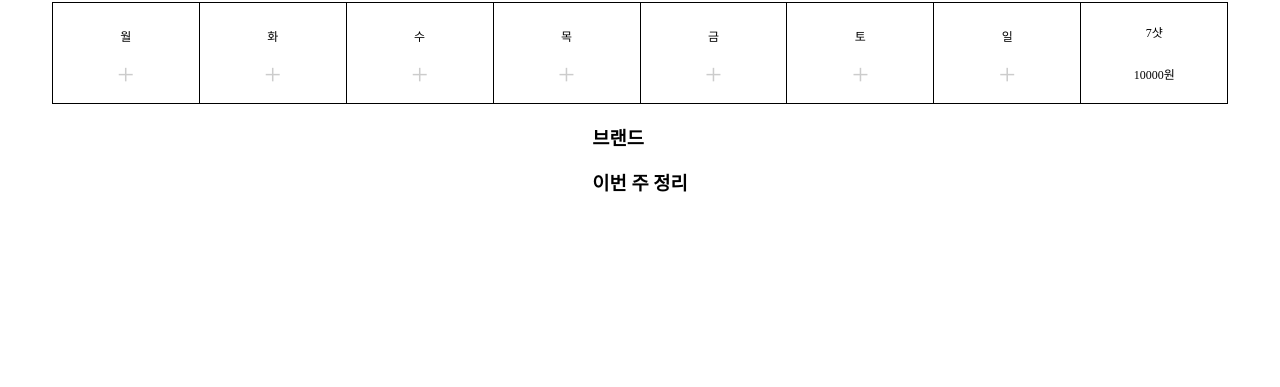
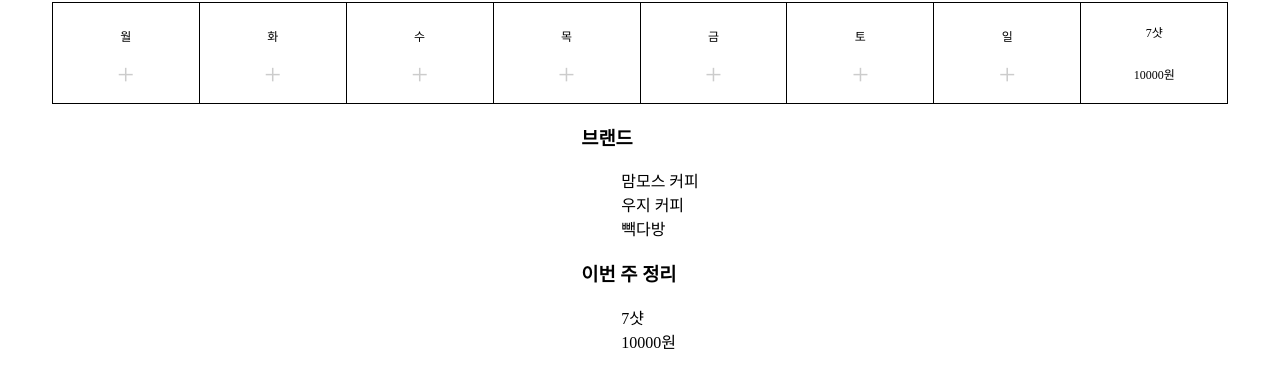
Before and after one commit to kdt-ful-class-three-group/member_1, a website: page index.html in a window 1280 px wide. Shown: the part 87-474 px from the top of the page. Drawn offline with Linux system fonts and the light colour scheme.

Commit message:
예시 작성

```diff
--- a/index.html
+++ b/index.html
@@ -101,16 +101,16 @@
         <div>
           <h3>브랜드</h3>
           <ul>
-            <li></li>
-            <li></li>
-            <li></li>
+            <li>맘모스 커피</li>
+            <li>우지 커피</li>
+            <li>빽다방</li>
           </ul>
         </div>
         <div>
           <h3>이번 주 정리</h3>
           <ul>
-            <li></li>
-            <li></li>
+            <li>7샷</li>
+            <li>10000원</li>
           </ul>
         </div>
       </section>
```
